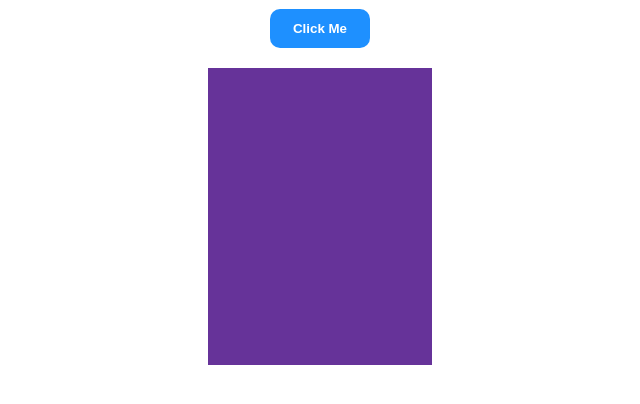
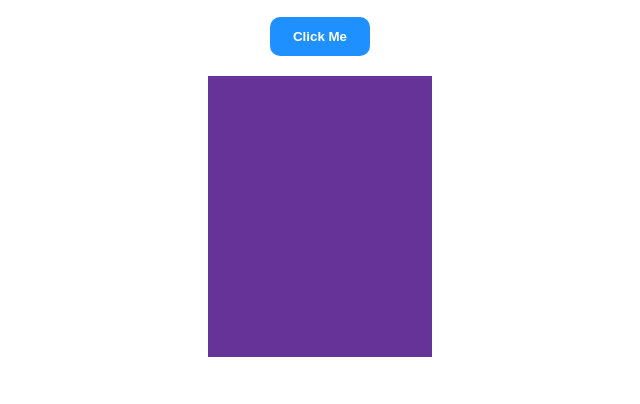
Before and after one commit to patilriya1183/Change-Color, a plain HTML site: page index.html in a window 1280 px wide. Shown: the part 270-674 px from the top of the page, without its empty margins (320-960 px from the left). Drawn offline with Linux system fonts and the light colour scheme.

Commit message:
Update Code

```diff
--- a/style.css
+++ b/style.css
@@ -40,7 +40,6 @@
 
 .colorDiv{
     background-color: rebeccapurple;
-    color: burlywood;
     height: 38%;
     width: 70%;
     margin-top: 20px;
@@ -52,4 +51,8 @@
         width: 25%;
     }
 
+    .colorDiv{
+        height: 36%;
+    }
+
 }
```
